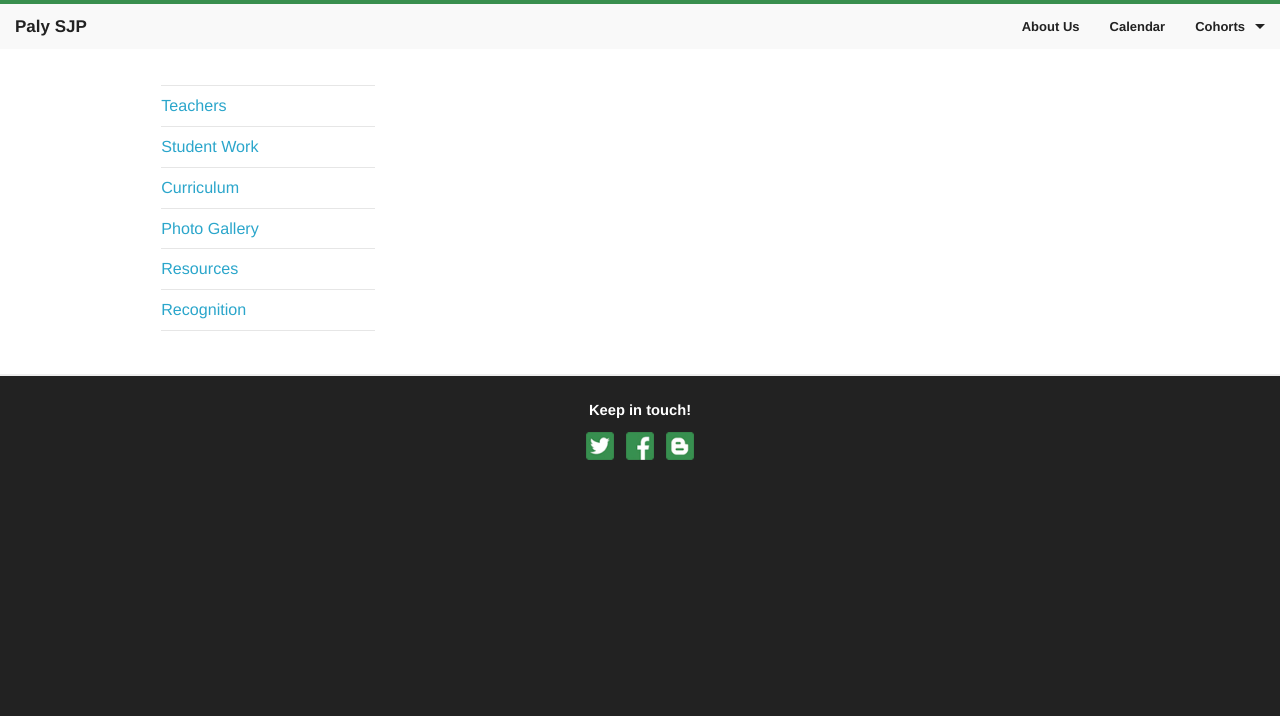
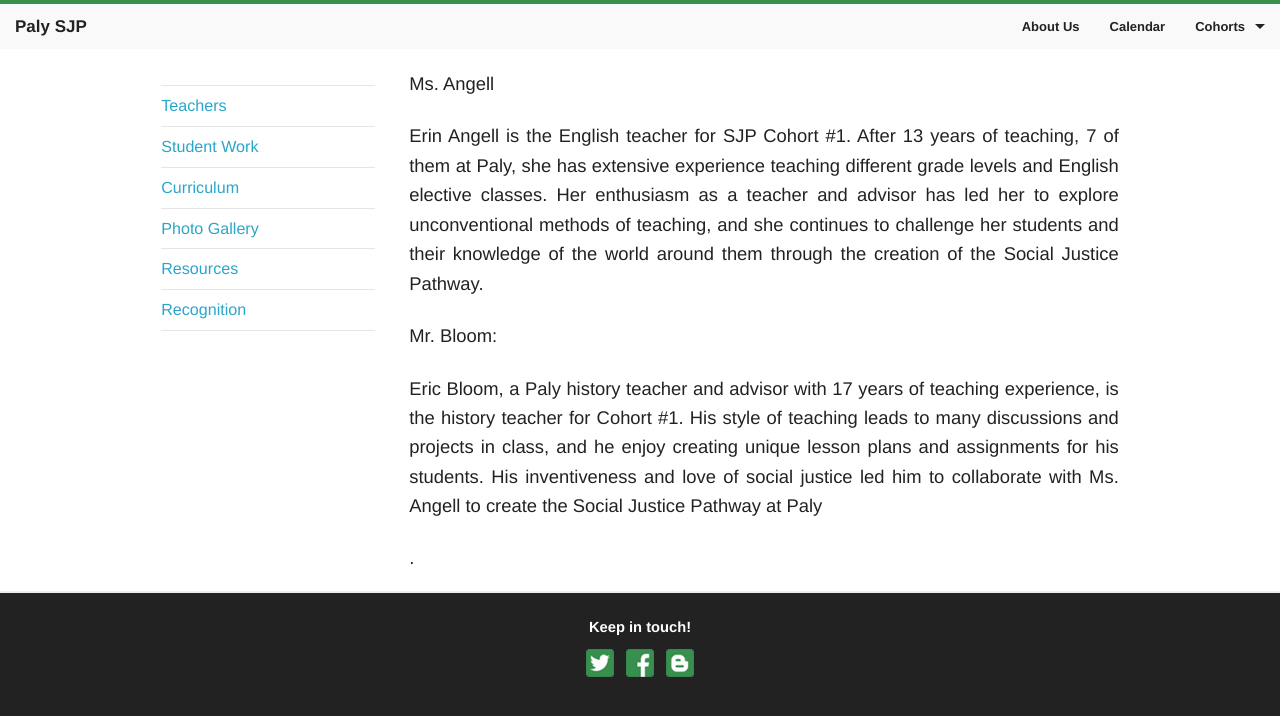
Before and after one commit to rafilong/palysjp-website, a Jekyll site: the page built from cohorts/one/teachers.html, in a window 1280 px wide. Shown: the top 716 px of the page. Built offline with Jekyll 4.4.1, drawn with Linux system fonts in a browser that asks for light colours; Markdown is read by kramdown in place of the engine named in the settings.

Commit message:
Added content to Teachers page

```diff
--- a/cohorts/one/teachers.html
+++ b/cohorts/one/teachers.html
@@ -3,3 +3,9 @@ layout: cohort
 title: Cohort 1 | Teacher Info
 cohort: one
 ---
+
+<p>Ms. Angell</p>
+<p>Erin Angell is the English teacher for SJP Cohort #1. After 13 years of teaching, 7 of them at Paly, she has extensive experience teaching different grade levels and English elective classes. Her enthusiasm as a teacher and advisor has led her to explore unconventional methods of teaching, and she continues to challenge her students and their knowledge of the world around them through the creation of the Social Justice Pathway.</p>
+
+<p>Mr. Bloom:</p>
+<p>Eric Bloom, a Paly history teacher and advisor with 17 years of teaching experience, is the history teacher for Cohort #1. His style of teaching leads to many discussions and projects in class, and he enjoy creating unique lesson plans and assignments for his students. His inventiveness and love of social justice led him to collaborate with Ms. Angell to create the Social Justice Pathway at Paly </p>.
```
